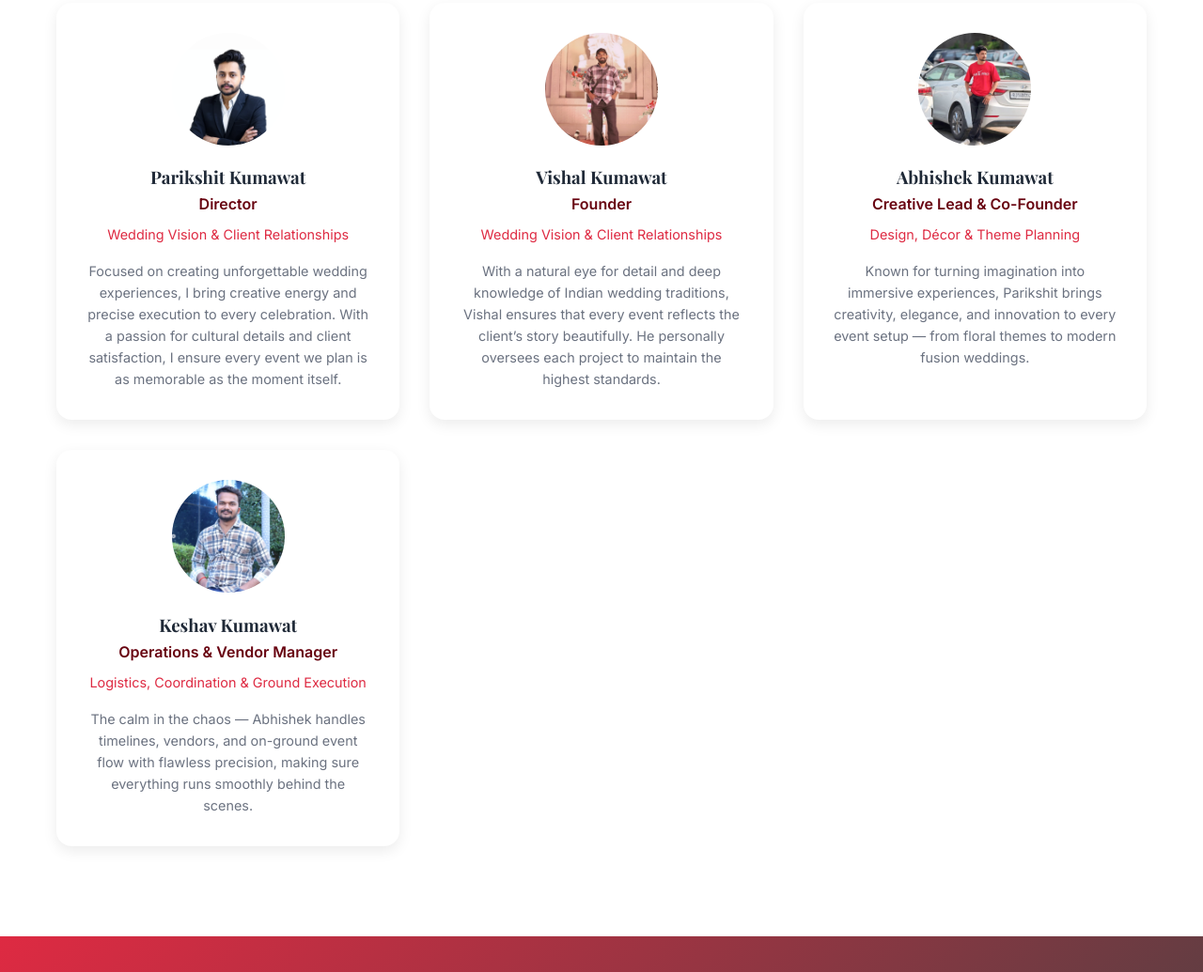
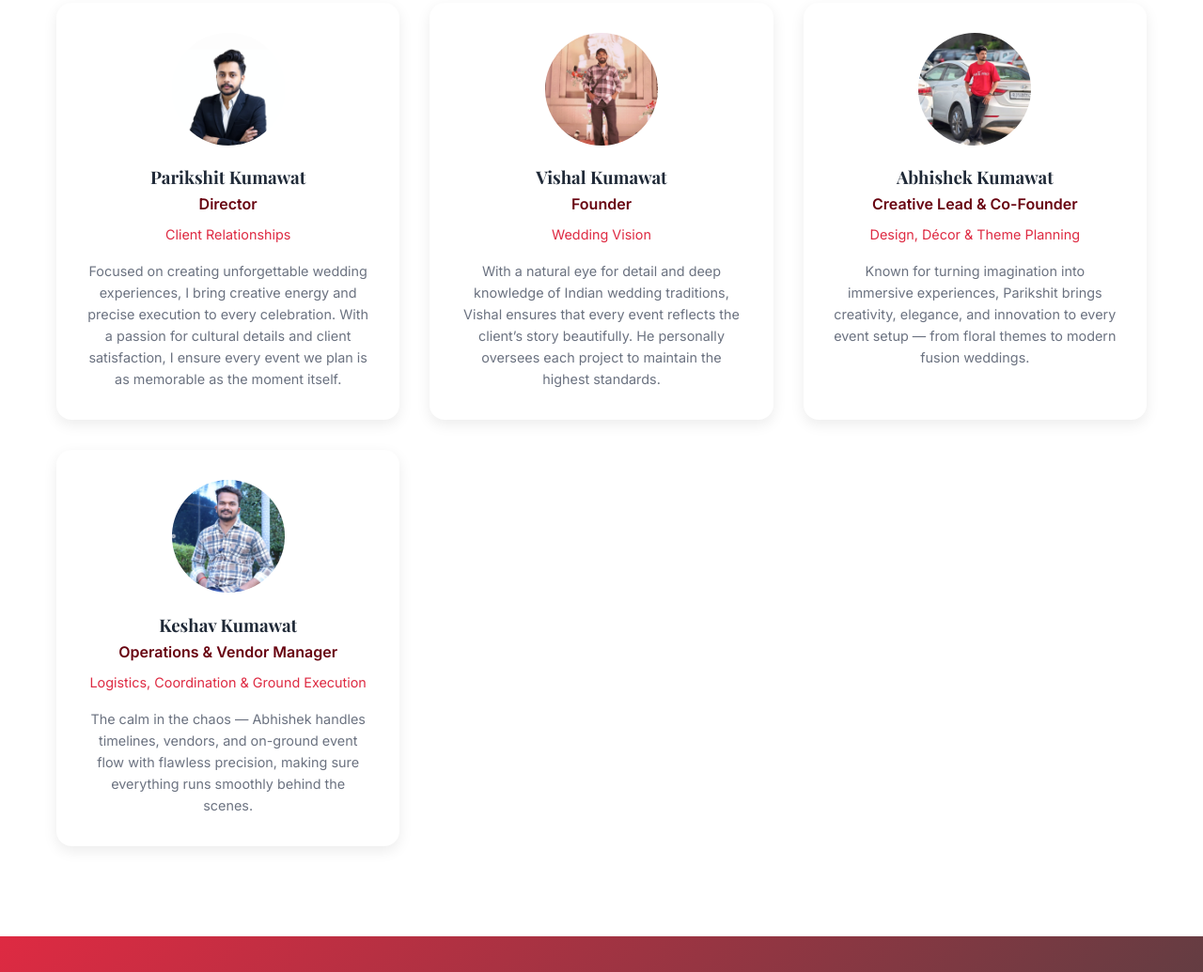
Before and after one commit to Parikshitkumawat/GuruCompanyEvent, a plain HTML site: page about.html in a window 1280 px wide. Shown: the part 3244-4279 px from the top of the page at 94% size. Drawn offline with nearby package versions, Linux system fonts and the light colour scheme.

Commit message:
Update about.html

```diff
--- a/about.html
+++ b/about.html
@@ -221,7 +221,7 @@
                     <h3 style="margin-bottom: 0.25rem;">Parikshit Kumawat</h3>
                     <p style="color: var(--primary-color); font-weight: 600; margin-bottom: 0.5rem;">Director
                     </p>
-                    <p style="color: var(--secondary-color); font-size: 0.9rem; margin-bottom: 1rem;">Wedding Vision &
+                    <p style="color: var(--secondary-color); font-size: 0.9rem; margin-bottom: 1rem;">
                         Client Relationships</p>
                     <p style="color: var(--text-gray); font-size: 0.9rem;">Focused on creating unforgettable wedding experiences, I bring creative energy and precise execution to every celebration. With a passion for cultural details and client satisfaction, I ensure every event we plan is as memorable as the moment itself.</p>
                 </div>
@@ -231,8 +231,7 @@
                     <h3 style="margin-bottom: 0.25rem;">Vishal Kumawat</h3>
                     <p style="color: var(--primary-color); font-weight: 600; margin-bottom: 0.5rem;">Founder
                     </p>
-                    <p style="color: var(--secondary-color); font-size: 0.9rem; margin-bottom: 1rem;">Wedding Vision &
-                        Client Relationships</p>
+                    <p style="color: var(--secondary-color); font-size: 0.9rem; margin-bottom: 1rem;">Wedding Vision</p>
                     <p style="color: var(--text-gray); font-size: 0.9rem;">With a natural eye for detail and deep
                         knowledge of Indian wedding traditions, Vishal ensures that every event reflects the client’s
                         story beautifully. He personally oversees each project to maintain the highest standards.</p>
```
